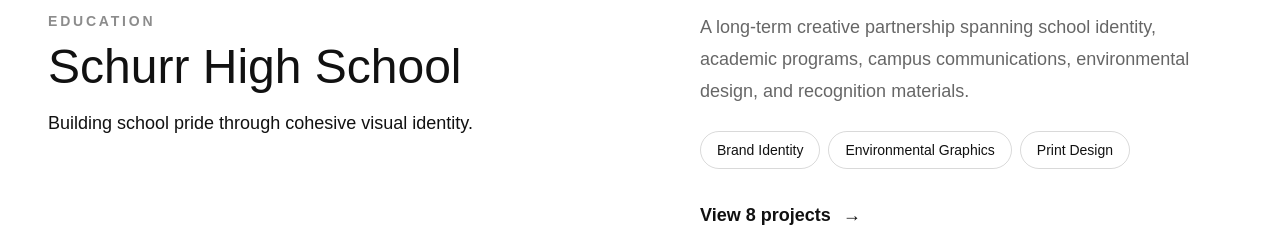
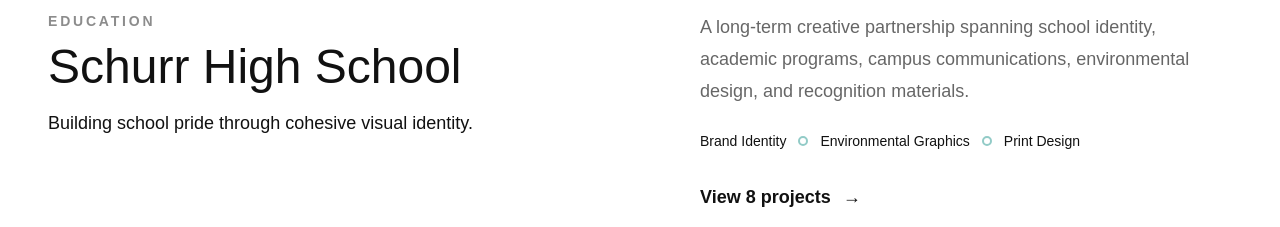
Before and after one commit to NareMnats/c208design, a Next.js app: page /work in a window 1280 px wide. Shown: the part 1180-1407 px from the top of the page. Built offline with nearby package versions, Linux system fonts and the light colour scheme; a web font is replaced by a local one.

Commit message:
feat: enhance ClientCard component layout; improve service display with separators and styling adjustments

```diff
--- a/components/cards/ClientCard.tsx
+++ b/components/cards/ClientCard.tsx
@@ -61,13 +61,19 @@ export default function ClientCard({ client }: ClientCardProps) {
               {client.description}
             </p>
 
-            <div className="mt-6 flex flex-wrap gap-2">
-              {client.services.map((service) => (
+            <div className="mt-6 flex flex-wrap items-center gap-x-3 gap-y-2">
+              {client.services.map((service, index) => (
                 <span
                   key={service}
-                    className="rounded-full border border-black/15 px-4 py-2 text-xs font-medium text-[#111111] transition-colors hover:bg-[#e8f6f4] sm:text-sm"
+                  className="inline-flex items-center gap-3 text-xs font-medium text-[#111111] sm:text-sm"
                 >
-                  {service}
+                  {index > 0 && (
+                    <span
+                      aria-hidden="true"
+                      className="h-2.5 w-2.5 shrink-0 rounded-full border-2 border-[#92cbc7] bg-white"
+                    />
+                  )}
+                  <span>{service}</span>
                 </span>
               ))}
             </div>
```
